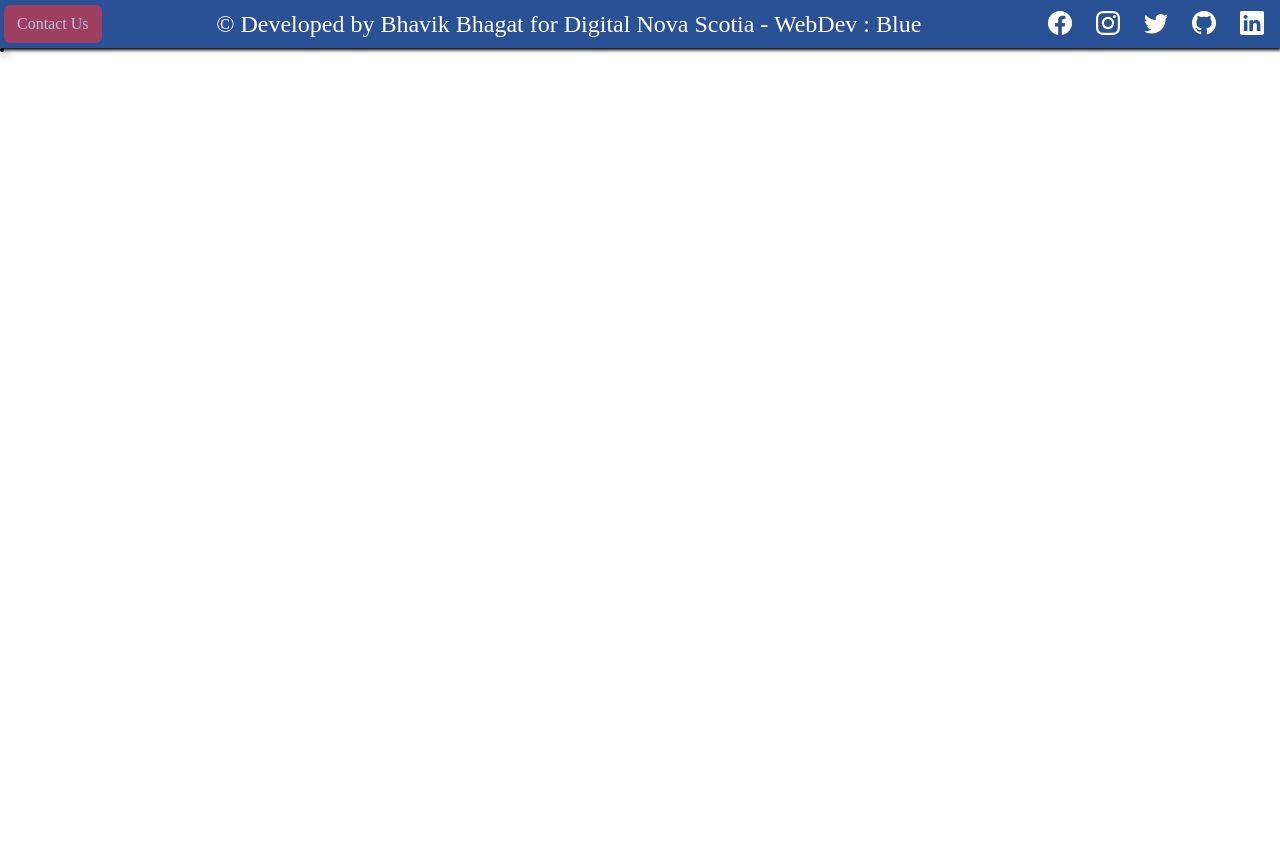
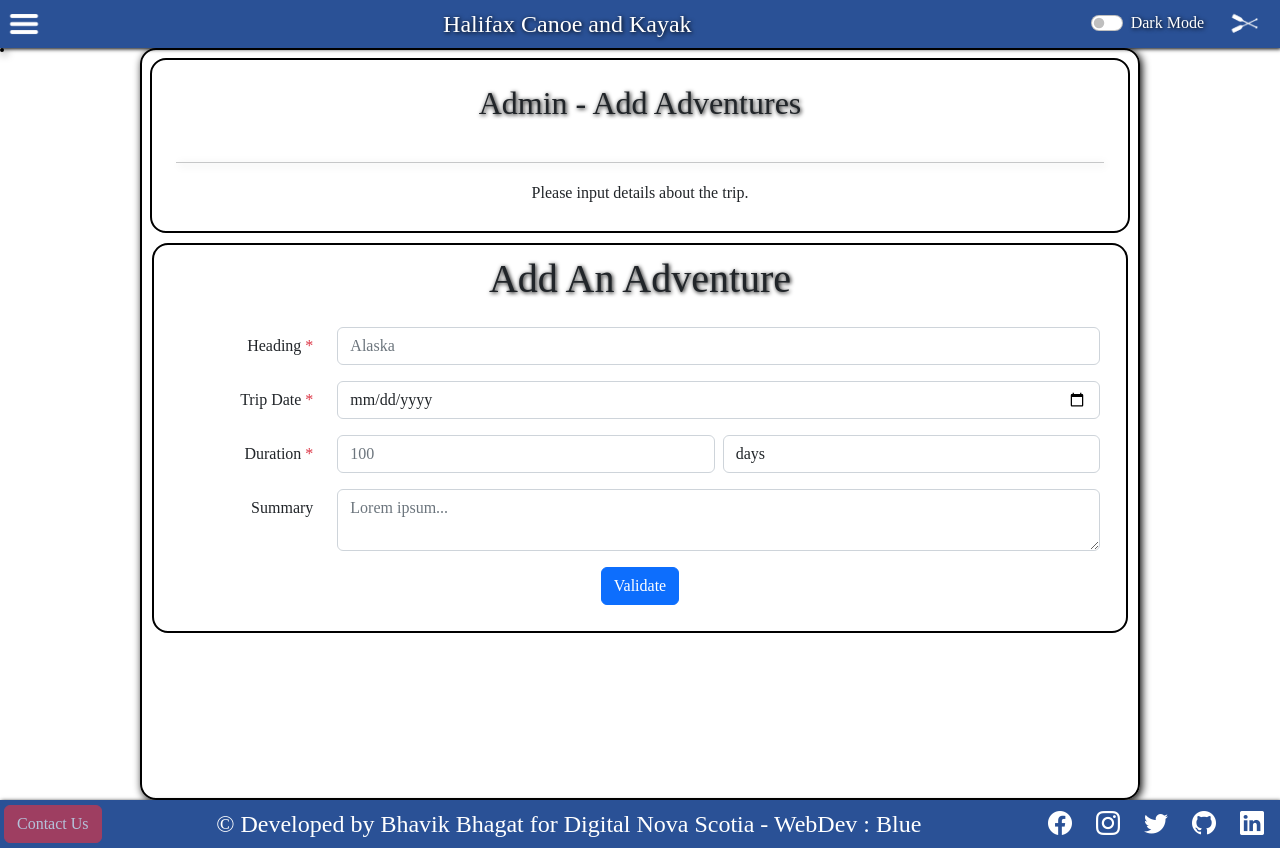
Before and after one commit to bhavik-knight/hck_dns_sfha, a PHP site: page /index.php?q=admin-add.php in a window 1280 px wide. Before the commit the page ends 57 px from the top, so only its background shows below. Run offline with PHP 8.4, Linux system fonts and the light colour scheme; some libraries are stand-ins or nearby versions.

Commit message:
added admin-add, admin-confirm, all-adventures pages

```diff
--- /dev/null
+++ b/admin-add.php
@@ -0,0 +1,146 @@
+<main class="main-container d-flex">
+    <div class="page">
+        <!-- adventure heading section -->
+        <section class="adventure-heading card m-2 p-2">
+            <div class="card-body mb-2 text-center">
+                <h2>Admin - Add Adventures</h2>
+            </div>
+            <hr>
+            <p class="card-body text-center">
+                Please input details about the trip.
+            </p>
+        </section>
+
+        <!-- to check server-side adventure form validation -->
+        <?php
+        # set the form completeness variable
+        $isFormComplete = false;
+
+        # get all variables
+        $adventureHeading = trim(htmlspecialchars($_POST["adventure-heading"] ?? "", ENT_QUOTES));
+        $tripDate = trim(htmlspecialchars($_POST["trip-date"] ?? "", ENT_QUOTES));
+        $duration = trim(htmlspecialchars($_POST["duration"] ?? "", ENT_QUOTES));
+        $summary = trim(htmlspecialchars($_POST["summary"] ?? "", ENT_QUOTES));
+
+        # check if form is valid or not
+        if (isset($_POST["check"]) && $_POST["check"] === "Validate") {
+            $isFormComplete = true;
+            $errorMessages = [];
+
+            # check if adventure heading is given
+            if (trim($adventureHeading) === "") {
+                $isFormComplete = false;
+                array_push($errorMessages, "What is the location? Please add a heading");
+            }
+
+            # check if date is selected
+            if (trim($tripDate) === "") {
+                $isFormComplete = false;
+                array_push($errorMessages, "Please provide the date of the trip");
+            }
+
+            # check is duration is selected
+            if (trim($duration) === "") {
+                $isFormComplete = false;
+                array_push($errorMessages, "How long is this trip?");
+            }
+
+            # check if comment is given, this can be optional, so don't do anything
+            if (trim($comments) === "") {
+            }
+
+            if (!$isFormComplete) {
+                # <!-- create alerts for validation errors -->
+                print('
+                    <section class="validation card m-2 p-2">
+                    <div class="card-text alert alert-danger m-2" role="alert">
+                    <ul>
+                ');
+                # iterate over each error messages to be displayed
+                foreach ($errorMessages as $error) {
+                    print("<li>$error</li>");
+                }
+                print('</ul></div></section>');
+            } else {
+                print('
+                 <section class="validation card m-2 p-2">
+                    <div class="card-text alert alert-success m-2" role="alert">
+                        Please check the details and hit the <b>Add</b> button!
+                    </div>
+                </section>
+                ');
+            }
+        }
+        ?>
+
+        <!-- adventure form -->
+        <section class="adventure-form card">
+            <div class="card-title text-center">
+                <h1>Add An Adventure</h1>
+            </div>
+
+            <!-- pre-fill the incomplete form with the date provided by the user -->
+            <form action="" method="post" class="card-body text-end">
+                <!-- heading: text field -->
+                <div class="mb-3 row">
+                    <label for="adventure-heading" class="col-sm-2 col-form-label">Heading
+                        <span class="text-danger">*</span>
+                    </label>
+                    <div class="col-sm-10">
+                        <input type="text" class="form-control" id="adventure-heading" name="adventure-heading"
+                            value="<?= $adventureHeading; ?>" placeholder="Alaska" />
+                    </div>
+                </div>
+
+                <!-- date: date field -->
+                <div class="mb-3 row">
+                    <label for="trip-date" class="col-sm-2 col-form-label">Trip Date
+                        <span class="text-danger">*</span>
+                    </label>
+                    <div class="col-sm-10">
+                        <input type="date" class="form-control" id="trip-date" name="trip-date"
+                            value="<?= $tripDate; ?>" />
+                    </div>
+                </div>
+
+                <!-- duration: duration field -->
+                <div class="mb-3 row">
+                    <label for="duration" class="col-sm-2 col-form-label">Duration
+                        <span class="text-danger">*</span>
+                    </label>
+                    <div class="col-sm-10 d-flex">
+                        <input type="number" min="1" max="999" class="form-control" id="duration" name="duration"
+                            value="<?= $duration; ?>" placeholder="100" />
+                        <input readonly type="text" value="days" class="form-control ms-2" />
+                    </div>
+                </div>
+
+                <!-- summary: text area -->
+                <div class="mb-3 row">
+                    <label for="summary" class="col-sm-2 col-form-label">Summary
+                        <span class="text-danger"></span>
+                    </label>
+                    <div class="col-sm-10">
+                        <textarea class="form-control" id="summary" name="summary" placeholder="Lorem ipsum..."><?php
+                        foreach (explode("\n", $summary) as $summary) {
+                            print($summary);
+                        } ?></textarea>
+                    </div>
+                </div>
+
+                <div class="row">
+                    <?php if (!$isFormComplete) { ?>
+                    <!-- if form is not complete redirect to this page (book.php) -->
+                    <input class=" visually-hidden" type="text" value="admin-add.php" id="q" name="q" />
+                    <input type="submit" name="check" value="Validate" class="btn btn-primary w-auto mx-auto"
+                        title="click to validate" />
+                    <?php } else { ?>
+                    <input class=" visually-hidden" type="text" value="admin-confirm.php" id="q" name="q" />
+                    <input type="submit" name="submit" value="Add" class="btn btn-primary w-auto mx-auto"
+                        title="click to add the adventure" />
+                    <?php } ?>
+                </div>
+            </form>
+        </section>
+    </div>
+</main>
--- /dev/null
+++ b/all-adventures.php
@@ -0,0 +1,3 @@
+<?php
+header("Location: index.php");
+?>
--- a/index.php
+++ b/index.php
@@ -16,7 +16,9 @@
         "navbar.php",
         "main.php",
         "menu.php",
-        "admin.php",
+        "admin-add.php",
+        "admin-confirm.php",
+        "all-adventures.php",
         "book.php",
         "thank-you.php",
         "footer.php",
@@ -25,7 +27,13 @@
 
     # check whether the particular page is set via get method
     # if true load set page to this page variable, otherwise set the main page
-    $page = isset($_GET["q"]) ? $_GET["q"] : "main.php";
+    $page = NULL;
+    if (isset($_POST["q"])) {
+        $page = $_POST["q"];
+    } else {
+        $page = isset($_GET["q"]) ? $_GET["q"] : "main.php";
+    }
+
 
     # if this page in our website, load that page, otherwise throw 404 error
     if (in_array($page, $pages)) {
--- a/navbar.php
+++ b/navbar.php
@@ -36,7 +36,7 @@
     <ul class="list-group">
         <a href="index.php?q=menu.php" class="list-group-items btn">Menu</a>
         <a href="index.php?q=book.php" class="list-group-items btn">Book Trip</a>
-        <a href="index.php?q=admin.php" class="list-group-items btn">Admin Login</a>
+        <a href="index.php?q=admin-add.php" class="list-group-items btn">Admin Login</a>
     </ul>
 </div>
 <!-- end of hamburger menu -->
--- a/src/index.css
+++ b/src/index.css
@@ -217,7 +217,9 @@ dd {
 }
 
 .book-heading,
+.adventure-heading,
 .book-form,
+.adventure-form,
 .book-ck-info {
     margin: 10px;
     padding: 10px;
```
Also changed, not shown: admin-confirm.php (added, +67 -0 lines), admin.php (deleted, +0 -7 lines), book.php (+13 -5 lines), thank-you.php (+4 -4 lines).
